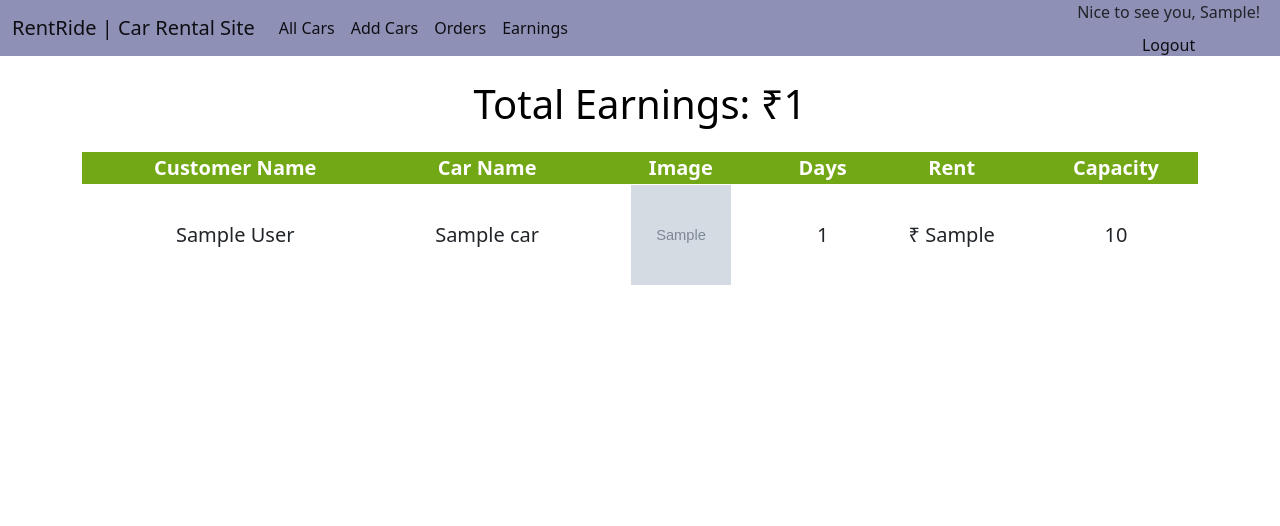
After one commit to Eimantasj1/baigiamasis_darbas, a Django app: page /earnings/ in a window 1280 px wide. The commit adds this page. Shown: the top 526 px of the page. Run offline with Django 4.2, Linux system fonts and the light colour scheme; a user stored in the database is signed in; tables that the repository leaves empty hold one stand-in row (values such as "Sample post"); grey boxes marked "Sample" are stand-in pictures.

Commit message:
earnings

```diff
--- a/Car_Rental/Car_Rental/settings.py
+++ b/Car_Rental/Car_Rental/settings.py
@@ -12,6 +12,7 @@ https://docs.djangoproject.com/en/4.2/ref/settings/
 
 from pathlib import Path
 from . import local_settings
+import os
 
 # Build paths inside the project like this: BASE_DIR / 'subdir'.
 BASE_DIR = Path(__file__).resolve().parent.parent
@@ -119,8 +120,8 @@ USE_TZ = True
 
 STATIC_URL = 'static/'
 STATIC_ROOT = BASE_DIR.joinpath(STATIC_URL)
-MEDIA_URL = 'media/'
-MEDIA_ROOT = BASE_DIR.joinpath(MEDIA_URL)
+MEDIA_URL = '/media/'
+MEDIA_ROOT = os.path.join(BASE_DIR, 'Car_Rental/media')
 
 # Default primary key field type
 # https://docs.djangoproject.com/en/4.2/ref/settings/#default-auto-field
--- a/Car_Rental/Car_Rental/urls.py
+++ b/Car_Rental/Car_Rental/urls.py
@@ -16,8 +16,10 @@ Including another URLconf
 """
 from django.contrib import admin
 from django.urls import path, include
+from django.conf.urls. static import static
+from django.conf import settings
 
 urlpatterns = [
     path('', include('RentRide.urls')),
     path('admin/', admin.site.urls),
-]
+] + static(settings.MEDIA_URL, document_root=settings.MEDIA_ROOT)
--- a/Car_Rental/RentRide/models.py
+++ b/Car_Rental/RentRide/models.py
@@ -1,8 +1,10 @@
+import os
+from uuid import uuid4
 from django.db import models
 from django.core.validators import MinLengthValidator, MaxLengthValidator
 from django.contrib.auth.models import User
 from django.utils import timezone
-from django.core.exceptions import ValidationError
+
 
 class Location(models.Model):
     city = models.CharField(max_length=50, primary_key=True)
@@ -19,15 +21,19 @@ class CarDealer(models.Model):
 
     def __str__(self):
         return str(self.car_dealer)
-
 def validate_car_image(value):
     allowed_formats = ('.jpg', '.jpeg', '.png')
     if not value.name.lower().endswith(allowed_formats):
         raise models.ValidationError(f"Only {', '.join(allowed_formats)} images are allowed.")
 
+def custom_image_filename(instance, filename):
+    ext = filename.split('.')[-1]
+    filename = f"{uuid4()}.{ext}"
+    return os.path.join('car_images', filename)
+
 class Car(models.Model):
     name = models.CharField(max_length=50)
-    image = models.ImageField(upload_to="car_images/", validators=[validate_car_image])
+    image = models.ImageField(upload_to=custom_image_filename, validators=[validate_car_image])
     car_dealer = models.ForeignKey(CarDealer, on_delete=models.PROTECT)
     capacity = models.PositiveSmallIntegerField()
     location = models.ForeignKey(Location, on_delete=models.SET_NULL, null=True)
--- /dev/null
+++ b/Car_Rental/RentRide/templates/earnings.html
@@ -0,0 +1,35 @@
+{% extends 'car_dealer_navbar.html' %}
+{% block title %} RentRide | Earnings {% endblock %}
+{% block body %}
+<div class="container">
+    {% if all_orders %}
+    <h1 class="mt-4">Total Earnings: ₹{{amount}}</h1>
+    <div class="users-table mt-4">
+        <table>
+            <tbody>
+                <tr>
+                    <th>Customer Name</th>
+                    <th>Car Name</th>
+                    <th>Image</th>
+                    <th>Days</th>
+                    <th>Rent</th>
+                    <th>Capacity</th>
+                </tr>
+                {% for order in all_orders %}
+                <tr>
+                    <td>{{order.user.get_full_name}}</td>
+                    <td>{{order.car.name}}</td>
+                    <td><img src="{{order.car.image.url}}" alt="" width="100px" height="100px"></td>
+                    <td>{{order.days}}</td>
+                    <td>₹ {{order.rent}}</td>
+                    <td>{{order.car.capacity}}</td>
+                </tr>
+                {% endfor %}
+            </tbody>
+        </table>
+        {% else %}
+        <br>
+        <h2>No Earnings Yet</h2>
+        {% endif %}
+    </div>
+    {% endblock %}
--- a/Car_Rental/RentRide/templates/index.html
+++ b/Car_Rental/RentRide/templates/index.html
@@ -14,7 +14,7 @@
 {% for car in cars %}
 <div class="col-sm-4 mt-4">
   <div class="card">
-    <img class="card-img-top" src="/img/{{car.image}}" alt="Card image cap" height="260px">
+    <img class="card-img-top" src="/media/{{car.image}}" alt="Card image cap" height="260px">
       <div class="card-body">
         <h5 class="card-title">Car: {{car.name}}</h5>
           <h6 class="card-text">Dealer: <b>{{car.car_dealer}}</b></h6>
--- a/Car_Rental/RentRide/urls.py
+++ b/Car_Rental/RentRide/urls.py
@@ -14,4 +14,5 @@ urlpatterns = [
     path("all_cars/", views.all_cars, name="all_cars"),
     path("add_car/", views.add_car, name="add_car"),
     path("all_orders/", views.all_orders, name="all_orders"),
+    path("earnings/", views.earnings, name="earnings"),
 ]
--- a/Car_Rental/RentRide/views.py
+++ b/Car_Rental/RentRide/views.py
@@ -184,3 +184,13 @@ def all_orders(request):
         if order.is_complete == False:
             all_orders.append(order)
     return render(request, "all_orders.html", {'all_orders':all_orders})
+
+def earnings(request):
+    username = request.user
+    user = User.objects.get(username=username)
+    car_dealer = CarDealer.objects.get(car_dealer=user)
+    orders = Order.objects.filter(car_dealer=car_dealer)
+    all_orders = []
+    for order in orders:
+        all_orders.append(order)
+    return render(request, "earnings.html", {'amount':car_dealer.earnings, 'all_orders':all_orders})
```
